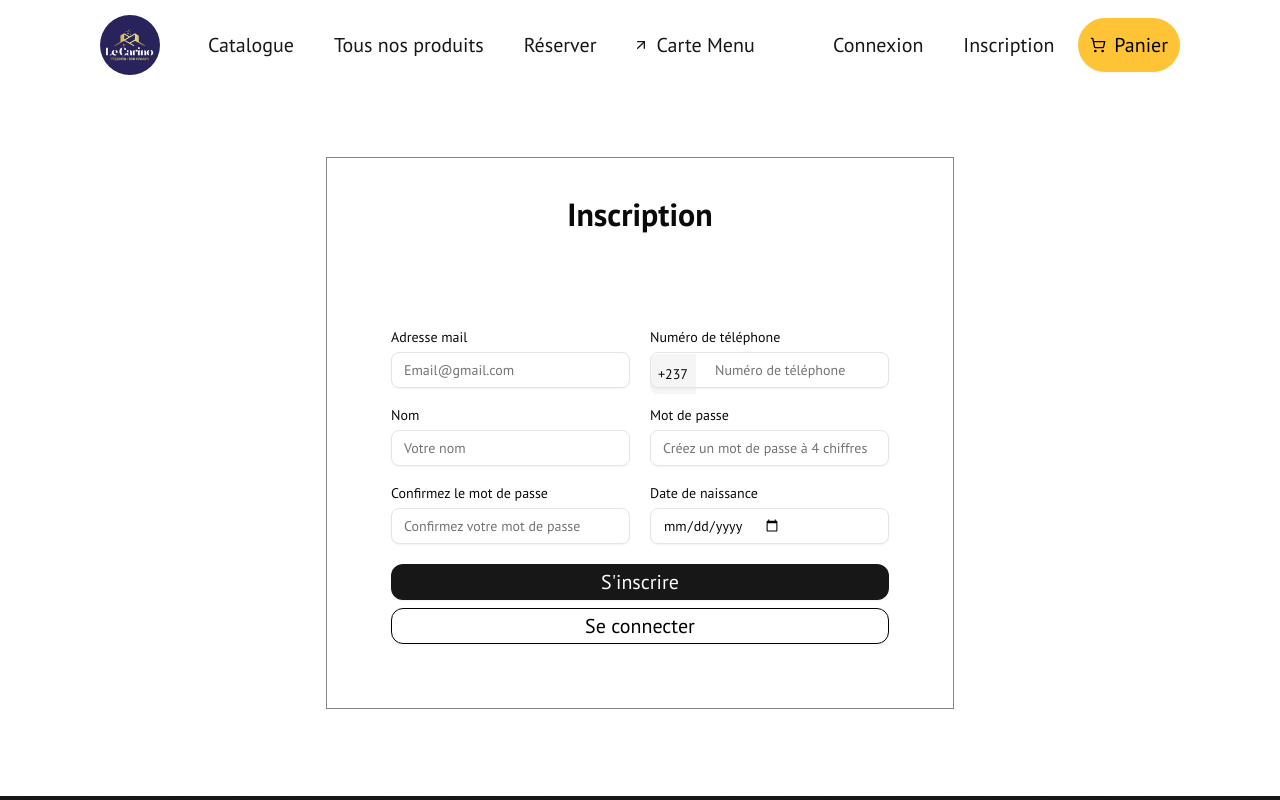
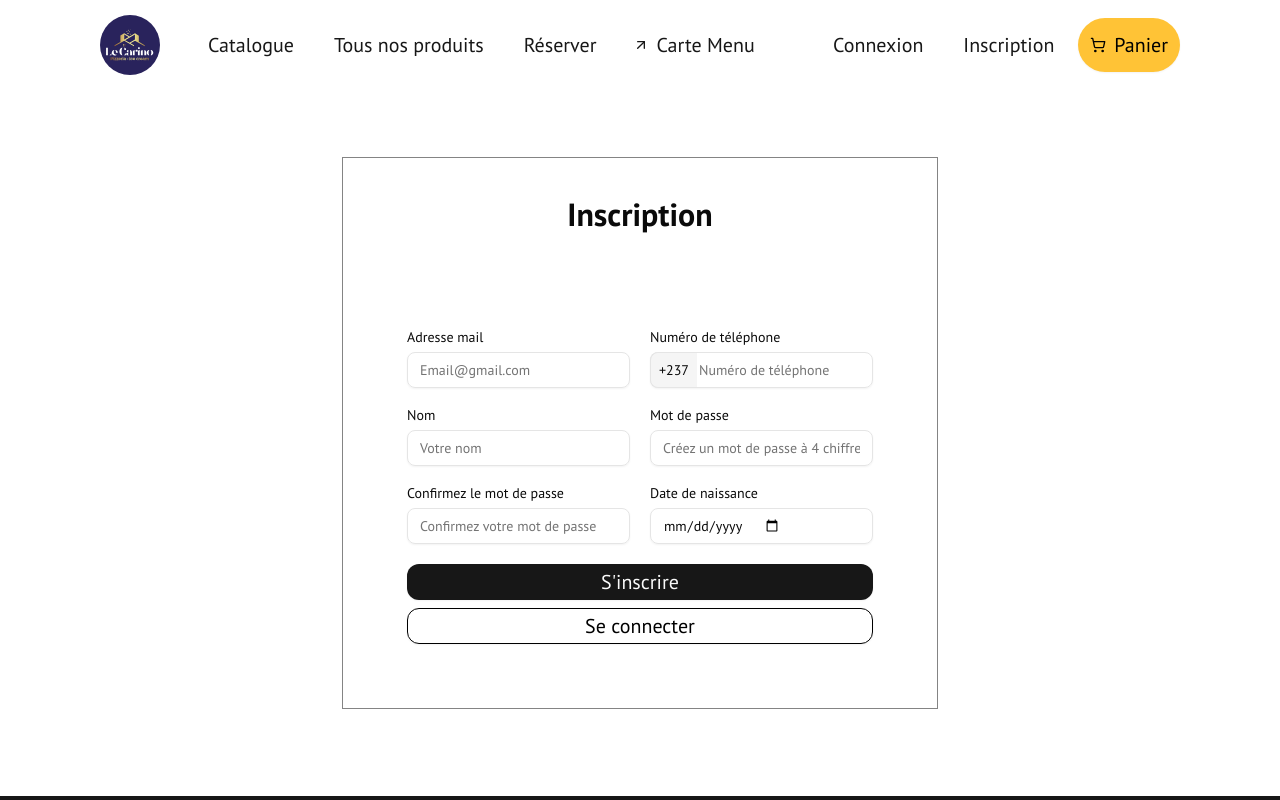
Before and after one commit to Krestdev/carino-v2, a Next.js app: page /inscription in a window 1280 px wide. Shown: the top 800 px of the page. Built offline with nearby package versions, Linux system fonts and the light colour scheme; no server answers; a web font is replaced by a local one.

Commit message:
error login message

```diff
--- a/components/Authentification/LoginComp.tsx
+++ b/components/Authentification/LoginComp.tsx
@@ -6,7 +6,7 @@ import { zodResolver } from "@hookform/resolvers/zod";
 import { useMutation } from "@tanstack/react-query";
 import Link from "next/link";
 import { redirect } from "next/navigation";
-import { useEffect } from "react";
+import { useEffect, useState } from "react";
 import { useForm } from "react-hook-form";
 import z from "zod";
 import { Button } from "../ui/button";
@@ -19,8 +19,9 @@ import {
   FormMessage,
 } from "../ui/form";
 import { Input } from "../ui/input";
-import { toast } from "../ui/use-toast";
 import { useAppContext } from "@/providers/appContext";
+import { AxiosError } from "axios";
+import { toast } from "react-toastify";
 
 const formSchema = z.object({
   email: z.string().email({ message: "Adresse mail invalide" }),
@@ -29,6 +30,7 @@ const formSchema = z.object({
 
 const LoginComp = () => {
   // const [displayError, setDisplayError] = useState(false);
+  const [error, setError] = useState<string | undefined>();
 
   const form = useForm<z.infer<typeof formSchema>>({
     resolver: zodResolver(formSchema),
@@ -45,6 +47,13 @@ const LoginComp = () => {
   const userLoginData = useMutation({
     mutationFn: (values: { email: string; password: string }) =>
       userLogIn.login(values),
+    onError: (error) => {
+      if((error as AxiosError).status === 400){
+        console.log((error as AxiosError).status);
+
+        setError("Adresse mail ou mot de passe incorrect !");
+      }
+    }
   });
 
   function onSubmit(values: z.infer<typeof formSchema>) {
@@ -58,10 +67,7 @@ const LoginComp = () => {
         userLoginData.data.data["bearer token"]
       );
 
-      toast({
-        title: "Connexion réussie !",
-        variant: "success",
-      });
+      toast("Connexion réussie !");
     }
     if (userLoginData.isError) {
       // setDisplayError(true);
@@ -116,6 +122,7 @@ const LoginComp = () => {
               </FormItem>
             )}
           />
+          {error && <p className="text-red-400">{error}</p>}
           <div className="max-w-[290px] w-full flex flex-col gap-2 justify-center">
             <Button
               type="submit"
--- a/components/Authentification/SignupComp.tsx
+++ b/components/Authentification/SignupComp.tsx
@@ -145,20 +145,22 @@ const SignupComp = () => {
               control={form.control}
               name="phoneNumber"
               render={({ field }) => (
-                <FormItem className="inputFormCustom relative">
+                <FormItem className="inputFormCustom">
                   <FormLabel className="customFormLabel">
                     {"Numéro de téléphone"}
                   </FormLabel>
-                  <span className="absolute top-[24px] left-0 px-2 h-10 inline-flex items-center rounded-l-md bg-muted text-sm">
+                  <div className="relative h-full">
+                    <span className="absolute top-0 left-0 px-2 h-full inline-flex items-center rounded-l-md bg-muted text-sm border border-r-0 border-input">
                       {"+237"}
                     </span>
                     <FormControl>
                       <Input
                         placeholder="Numéro de téléphone"
                         {...field}
-                      className="pl-16 z-10"
+                        className="pl-12 z-10"
                       />
                     </FormControl>
+                  </div>
                   <FormMessage />
                 </FormItem>
               )}
--- a/components/Profil/ProfilComp.tsx
+++ b/components/Profil/ProfilComp.tsx
@@ -55,7 +55,7 @@ const ProfilComp = ({ orders }: { orders: UserOrdersResponse }) => {
               <p className="text-[12px] font-semibold">{"Tel"}</p>
               <p className="text-[12px]">{user?.phone}</p>
             </div>
-            <div className="flex flex-row items-end justify-between max-w-[291px]">
+            {/* <div className="flex flex-row items-end justify-between max-w-[291px]">
               <div>
                 <p className="text-[12px] font-semibold">{"Mot de passe"}</p>
                 <Input
@@ -70,7 +70,7 @@ const ProfilComp = ({ orders }: { orders: UserOrdersResponse }) => {
                 <LuSquarePen />
                 {"Modifier"}
               </Button>
-            </div>
+            </div> */}
           </div>
         </div>
       </div>
```
Lines whose indentation alone changed are shown as unchanged.
